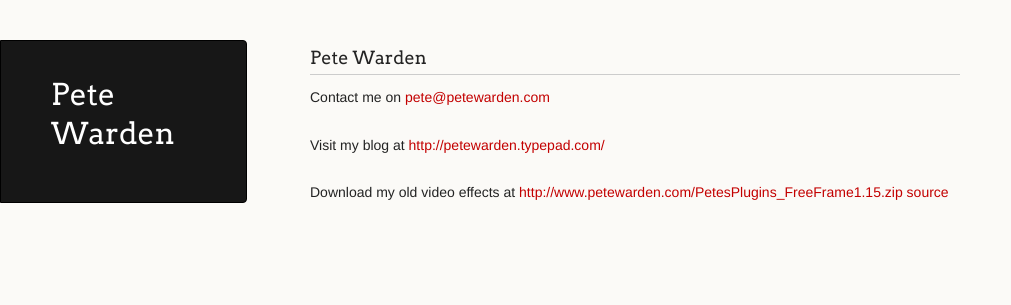
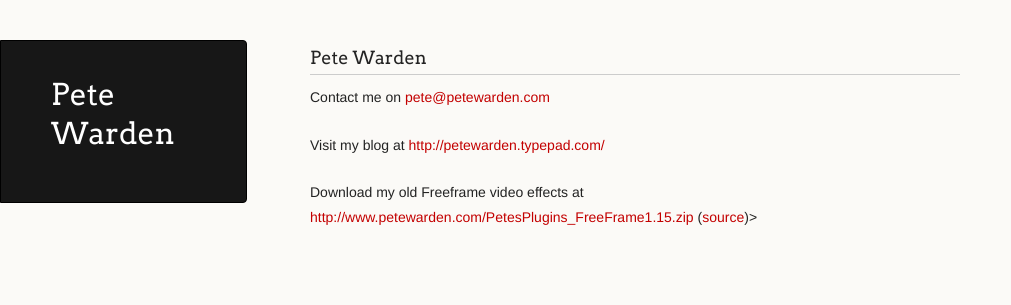
Before and after one commit to petewarden/petesplugins, a plain HTML site: page index.html in a window 1280 px wide. Shown: the whole page, without its empty margins (0-1011 px from the left). Drawn offline with Linux system fonts and the light colour scheme.

Commit message:
Updated website copy

```diff
--- a/index.html
+++ b/index.html
@@ -30,7 +30,7 @@
 
 <p>Visit my blog at <a href="http://petewarden.typepad.com/">http://petewarden.typepad.com/</a></p>
 
-<p>Download my old video effects at <a href="PetesPlugins_FreeFrame1.15.zip">http://www.petewarden.com/PetesPlugins_FreeFrame1.15.zip</a> <small><a href="PetesPlugins_source.zip">source</a></small></p>
+<p>Download my old Freeframe video effects at <a href="PetesPlugins_FreeFrame1.15.zip">http://www.petewarden.com/PetesPlugins_FreeFrame1.15.zip</a> (<i><a href="PetesPlugins_source.zip">source</a></i>)></p>
       </section>
       <footer>
       </footer>
```
